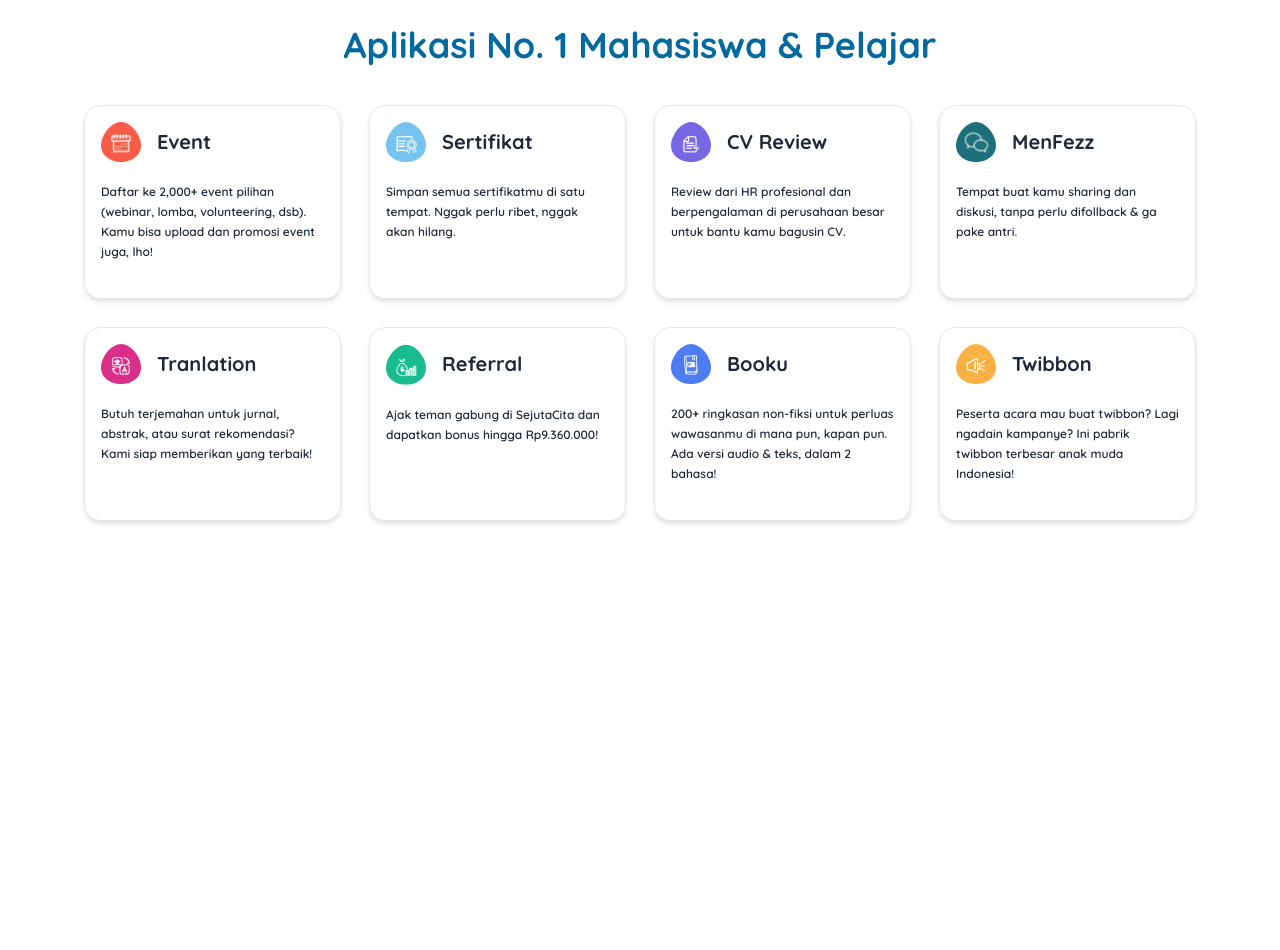
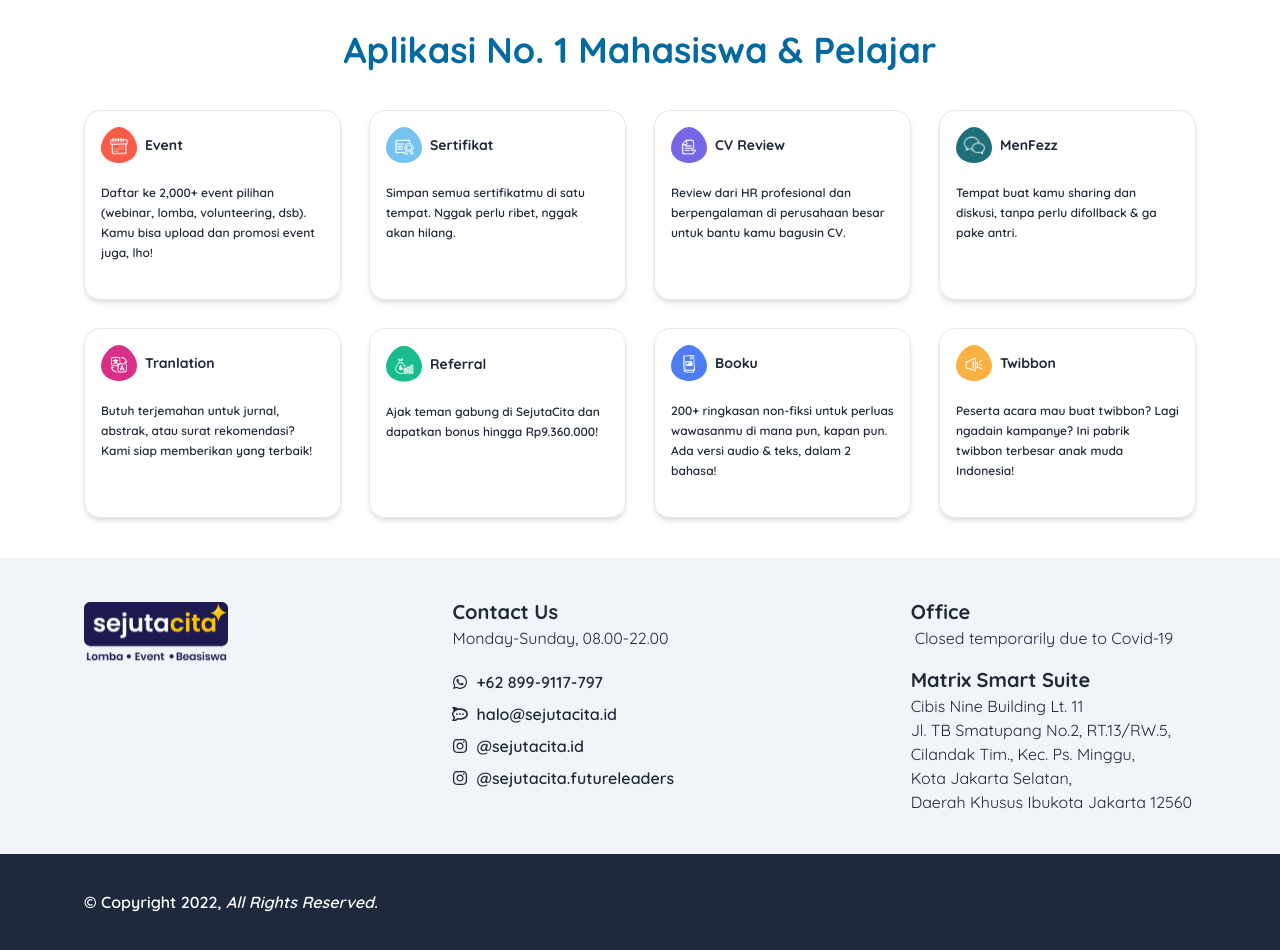
Before and after one commit to vickyadri29/test-deall-jobs, a React (Create React App) app: page / in a window 1280 px wide. Shown: the part 740-1690 px from the top of the page. Before the commit the page ends 1301 px from the top, so only its background shows below. Built offline with nearby package versions, Linux system fonts and the light colour scheme; no server answers; the HTML template or start-up script is replaced by a standard one.

Commit message:
feat: footer components

```diff
--- a/package.json
+++ b/package.json
@@ -9,6 +9,7 @@
     "axios": "^0.27.2",
     "react": "^18.2.0",
     "react-dom": "^18.2.0",
+    "react-icons": "^4.4.0",
     "react-router-dom": "^6.3.0",
     "react-scripts": "5.0.1",
     "react-select": "^5.4.0",
--- a/src/components/Books.js
+++ b/src/components/Books.js
@@ -24,7 +24,7 @@
   }, []);
 
   return (
-    <div className="text-gray-800 bg-gray-50">
+    <div className="text-gray-800 bg-slate-50">
       <div className="max-w-6xl m-auto p-5">
         <div className="">
           <h2 className="md:text-4xl font-bold text-center text-sky-700 md:py-5">
--- a/src/components/Features.js
+++ b/src/components/Features.js
@@ -10,10 +10,10 @@
         </h2>
         <div className="grid md:grid-cols-4 grid-cols-2 gap-7 my-5">
           {iconFeatures.map((icon) => (
-            <div className="flex flex-col border rounded-2xl shadow-md p-4 cursor-pointer hover:shadow-lg">
+            <div className=" flex flex-col border rounded-2xl shadow-md p-4 cursor-pointer hover:shadow-lg">
               <div className="flex items-center">
-                <img src={icon.img} alt="" className="md:w-10 w-7"/>
-                <h3 className="md:ml-4 ml-2 md:text-xl text-sm font-bold">{icon.title}</h3>
+                <img src={icon.img} alt="" className="md:w-9 w-7"/>
+                <h3 className="ml-2 md:text-md text-sm font-bold">{icon.title}</h3>
               </div>
               <p className="md:py-5 py-2 md:leading-5 md:text-xs text-[9px] font-semibold ">
                 {icon.desc}
--- /dev/null
+++ b/src/components/Footer.js
@@ -0,0 +1,58 @@
+import logo from "../assets/logo.svg";
+import { FaWhatsapp, FaInstagram, FaRocketchat } from "react-icons/fa";
+
+const Footer = () => {
+  return (
+    <div className="text-gray-800 bg-slate-100">
+      <div className="max-w-6xl m-auto p-5">
+        <div className="flex md:justify-between justify-center flex-wrap py-5">
+          <div>
+            <img src={logo} alt="" className="lg:w-36 w-40 py-1" />
+          </div>
+          <div className="md:text-left text-center md:my-0 my-5">
+            <h2 className="font-bold text-xl px-1">Contact Us</h2>
+            <p className="mb-4 px-1">Monday-Sunday, 08.00-22.00</p>
+            <ul className="">
+              <li className="flex md:justify-start items-center justify-center p-1 font-semibold">
+                <FaWhatsapp />
+                <span className="mx-2">+62 899-9117-797</span>
+              </li>
+              <li className="flex md:justify-start items-center justify-center p-1 font-semibold">
+                <FaRocketchat />{" "}
+                <span className="mx-2">halo@sejutacita.id</span>
+              </li>
+              <li className="flex md:justify-start items-center justify-center p-1 font-semibold">
+                <FaInstagram /> <span className="mx-2">@sejutacita.id</span>
+              </li>
+              <li className="flex md:justify-start items-center justify-center p-1 font-semibold">
+                <FaInstagram />{" "}
+                <span className="mx-2">@sejutacita.futureleaders</span>
+              </li>
+            </ul>
+          </div>
+          <div className="md:text-left text-center md:my-0 my-5">
+            <div>
+              <h2 className="font-bold text-xl px-1">Office</h2>
+              <p className="mb-4 px-2">Closed temporarily due to Covid-19</p>
+            </div>
+            <div>
+              <h2 className="font-bold text-xl px-1">Matrix Smart Suite</h2>
+              <div className="px-1">
+                <p>Cibis Nine Building Lt. 11</p>
+                <p>Jl. TB Smatupang No.2, RT.13/RW.5,</p>
+                <p>Cilandak Tim., Kec. Ps. Minggu,</p>
+                <p>Kota Jakarta Selatan,</p>
+                <p>Daerah Khusus Ibukota Jakarta 12560</p>
+              </div>
+            </div>
+          </div>
+        </div>
+      </div>
+      <div className="bg-slate-800 p-4">
+        <p className="max-w-6xl m-auto md:text-left text-center md:text-base text-xs text-white p-5 font-semibold">&copy; Copyright 2022, <span className="italic">All Rights Reserved.</span></p>
+      </div>
+    </div>
+  );
+};
+
+export default Footer;
--- a/src/components/Home.js
+++ b/src/components/Home.js
@@ -2,17 +2,18 @@
 import Categories from "./Categories";
 import Books from "./Books";
 import Features from "./Features";
+import Footer from "./Footer";
 
 const Home = () => {
-
   return (
     <div>
       <Navbar />
       <Categories />
       <Books />
       <Features />
+      <Footer />
     </div>
-    )
-}
+  );
+};
 
 export default Home;
--- a/src/components/Navbar.js
+++ b/src/components/Navbar.js
@@ -6,11 +6,11 @@
 
 const Navbar = () => {
   return (
-    <div className="sticky z-10 top-0 bg-gray-50 shadow-md">
+    <div className="sticky z-10 top-0 bg-slate-50 shadow-md">
       <nav className="max-w-6xl m-auto text-gray-800 p-5">
         <div className="flex justify-between items-center">
-          <Link to={"/"}><img src={logo} alt="" width={100}/></Link>
-          <p className="md:text-base text-sm font-semibold">👋Hi, Vicky Herdiansyah Adri</p>
+          <Link to={"/"}><img src={logo} alt="" className="w-28 h-full"/></Link>
+          <p className="md:text-base text-sm font-medium">👋Hi, <span className="font-bold">Vicky Herdiansyah Adri</span></p>
         </div>
       </nav>
     </div>
```
Also changed, not shown: 1 other file (tests, documents, lock files or other folders). Lines whose indentation alone changed are shown as unchanged.
